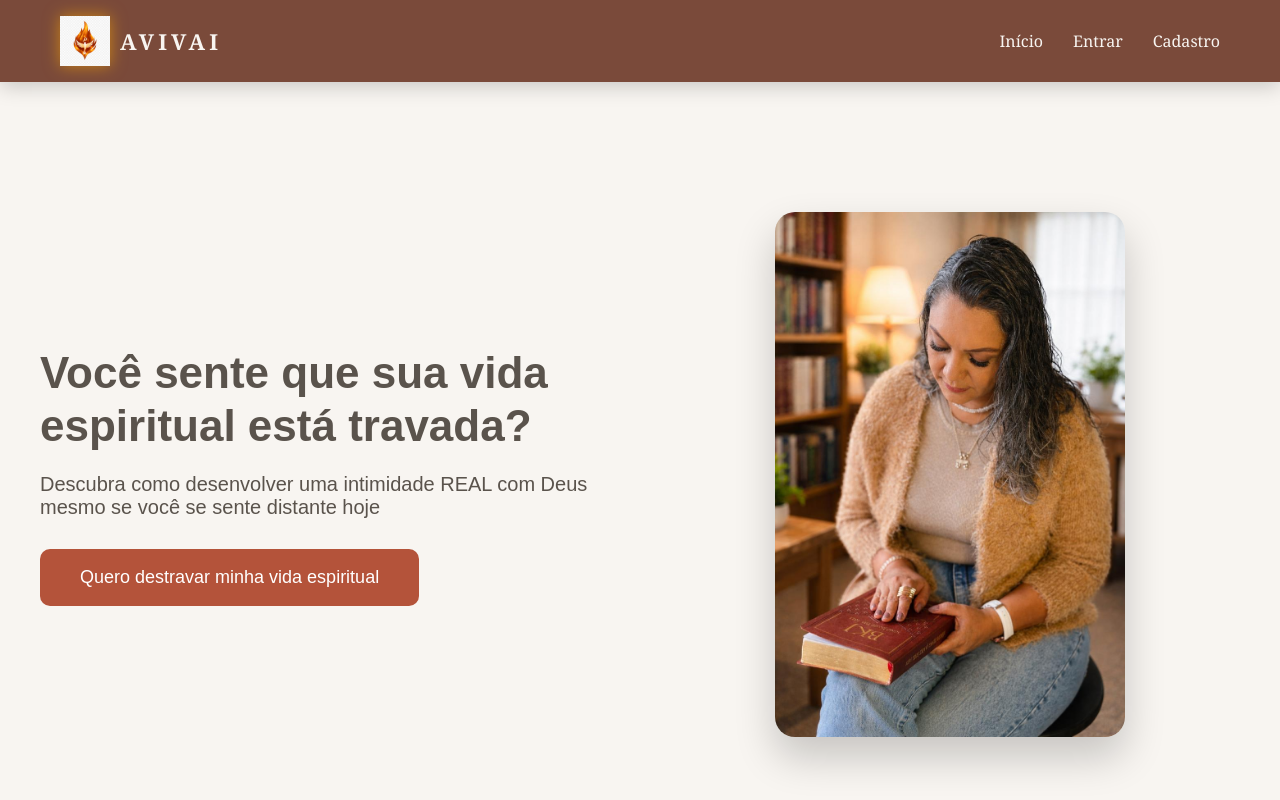
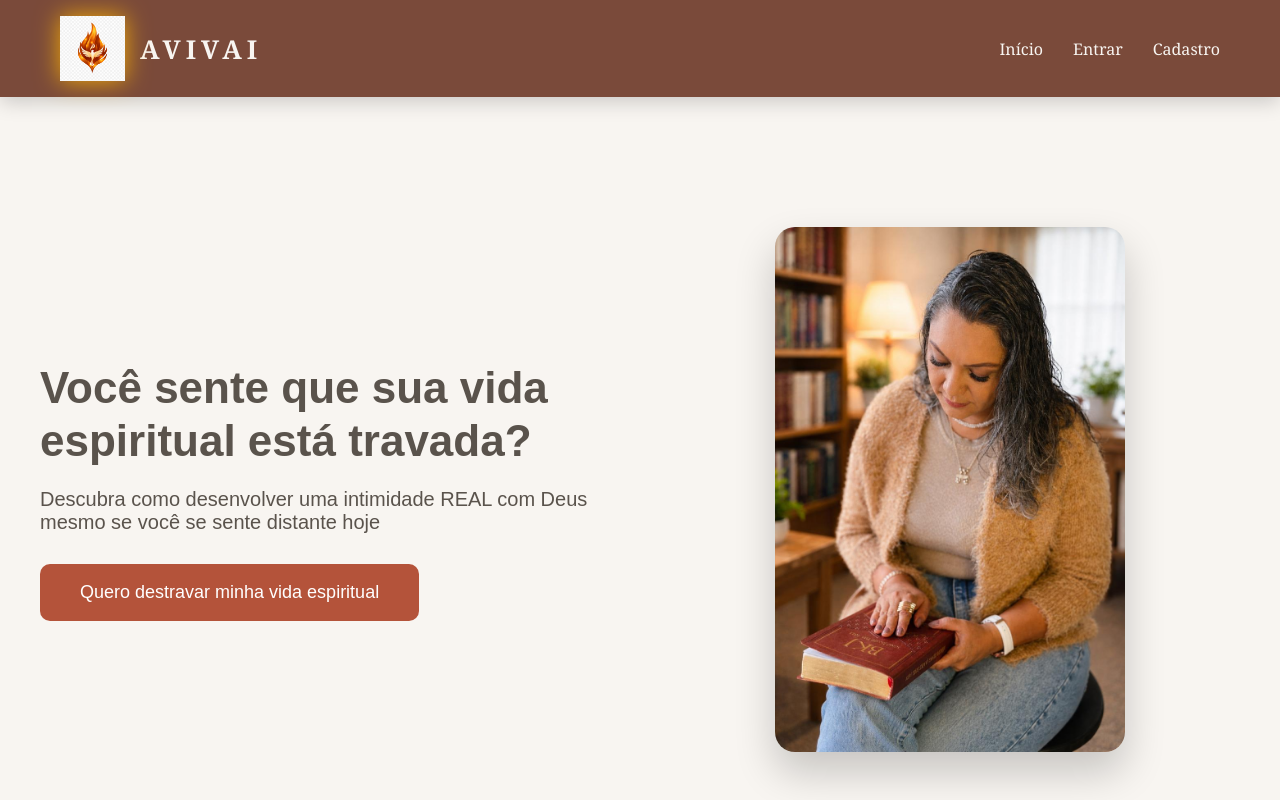
Before and after one commit to Mayra727/avivai-frontend, a React app: page / in a window 1280 px wide. Shown: the top 800 px of the page. Built offline with nearby package versions, Linux system fonts and the light colour scheme; the HTML template or start-up script is replaced by a standard one.

Commit message:
aumentar logo

```diff
--- a/src/components/Header.tsx
+++ b/src/components/Header.tsx
@@ -91,21 +91,21 @@ const styles = {
   logoContainer: {
     display: "flex",
     alignItems: "center",
-    gap: "10px"
+    gap: "15px"
   },
 
  logoImg: {
-  width: "50px",
-  height: "50px",
+  width: "65px",
+  height: "65px",
   objectFit: "contain" as const,
-  filter: "drop-shadow(0 0 8px rgba(255, 170, 0, 0.6))"
+  filter: "drop-shadow(0 0 12px rgba(255, 180, 0, 0.9))"
 },
 
   logo: {
     color: "#F8F5F1",
     fontWeight: 700,
-    letterSpacing: "4px",
-    fontSize: "22px",
+    letterSpacing: "5px",
+    fontSize: "26px",
   },
 
   nav: {
```
